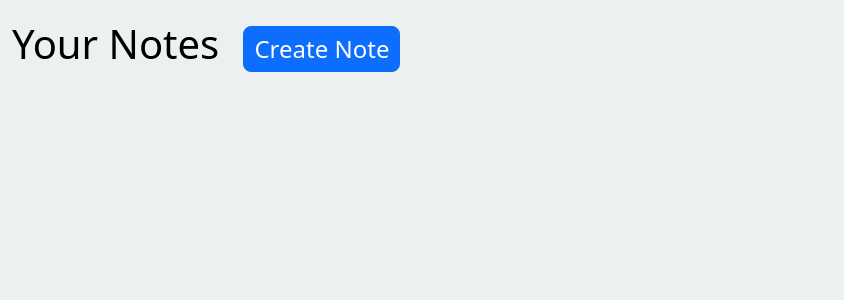
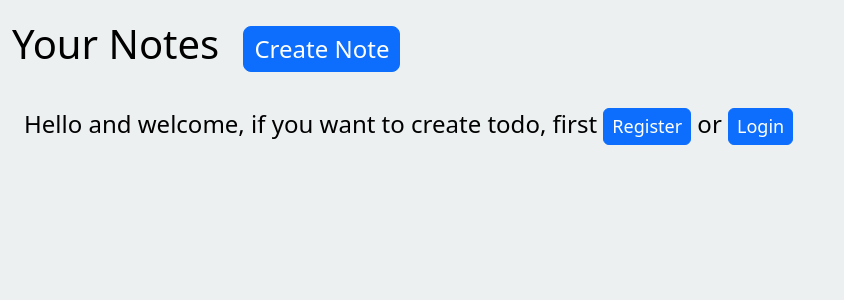
Before and after one commit to dori-dev/django-sample, a Django app: page / in a window 1280 px wide. Shown: the part 56-356 px from the top of the page, without its empty margins (0-844 px from the left). Run offline with Django 4.2, Linux system fonts and the light colour scheme.

Commit message:
add pages url to navbar nad home page

```diff
--- a/notes/templates/notes/index.html
+++ b/notes/templates/notes/index.html
@@ -38,6 +38,11 @@
       {% endif %}
     </div>
   {% else %}
+  <h4>
+    Hello and welcome, if you want to create todo, first
+    <a href="{% url 'accounts:register' %}" class="btn btn-primary custom-btn">Register</a> or
+    <a href="{% url 'accounts:login' %}" class="btn btn-primary custom-btn">Login</a>
+  </h4>
   {% endif %}
 </div>
 {% endblock content %}
--- a/templates/navbar.html
+++ b/templates/navbar.html
@@ -12,11 +12,11 @@
       <div class="navbar-nav">
           <a {% if url_name == 'index' %}{{ active }}{% else %}class="nav-link"{% endif %} href="{% url 'notes:index' %}">Home</a>
           {% if user.is_authenticated %}
-          <a class="nav-link" href="#">Create</a>
-          <a class="nav-link" href="#">Logout</a>
+          <a {% if url_name == 'create' %}{{ active }}{% else %}class="nav-link"{% endif %} href="{% url 'notes:create' %}">Create</a>
+          <a {% if url_name == 'logout' %}{{ active }}{% else %}class="nav-link"{% endif %} href="{% url 'accounts:logout' %}">Logout</a>
           {% else %}
-          <a class="nav-link" href="#">Register</a>
-          <a class="nav-link" href="#">Login</a>
+          <a {% if url_name == 'register' %}{{ active }}{% else %}class="nav-link"{% endif %} href="{% url 'accounts:register' %}">Register</a>
+          <a {% if url_name == 'login' %}{{ active }}{% else %}class="nav-link"{% endif %} href="{% url 'accounts:login' %}">Login</a>
           {% endif %}
       </div>
     </div>
```
